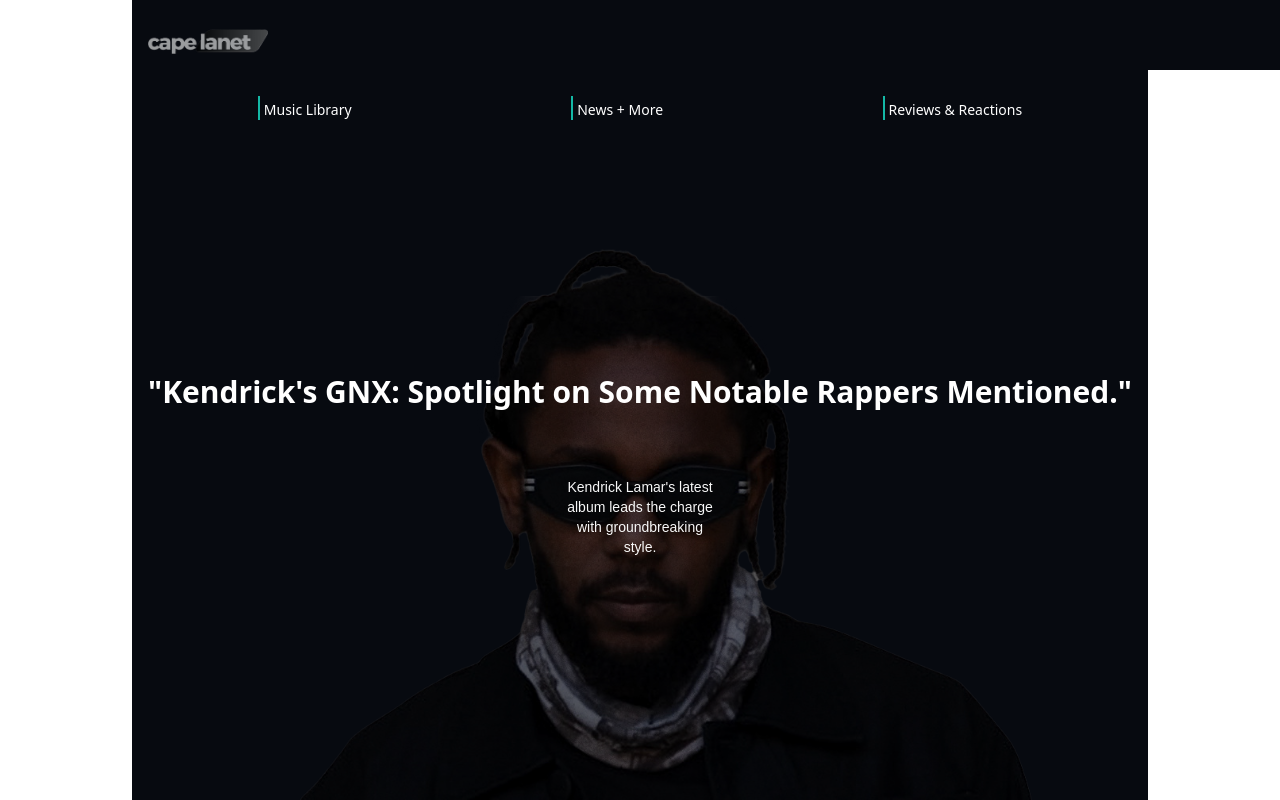
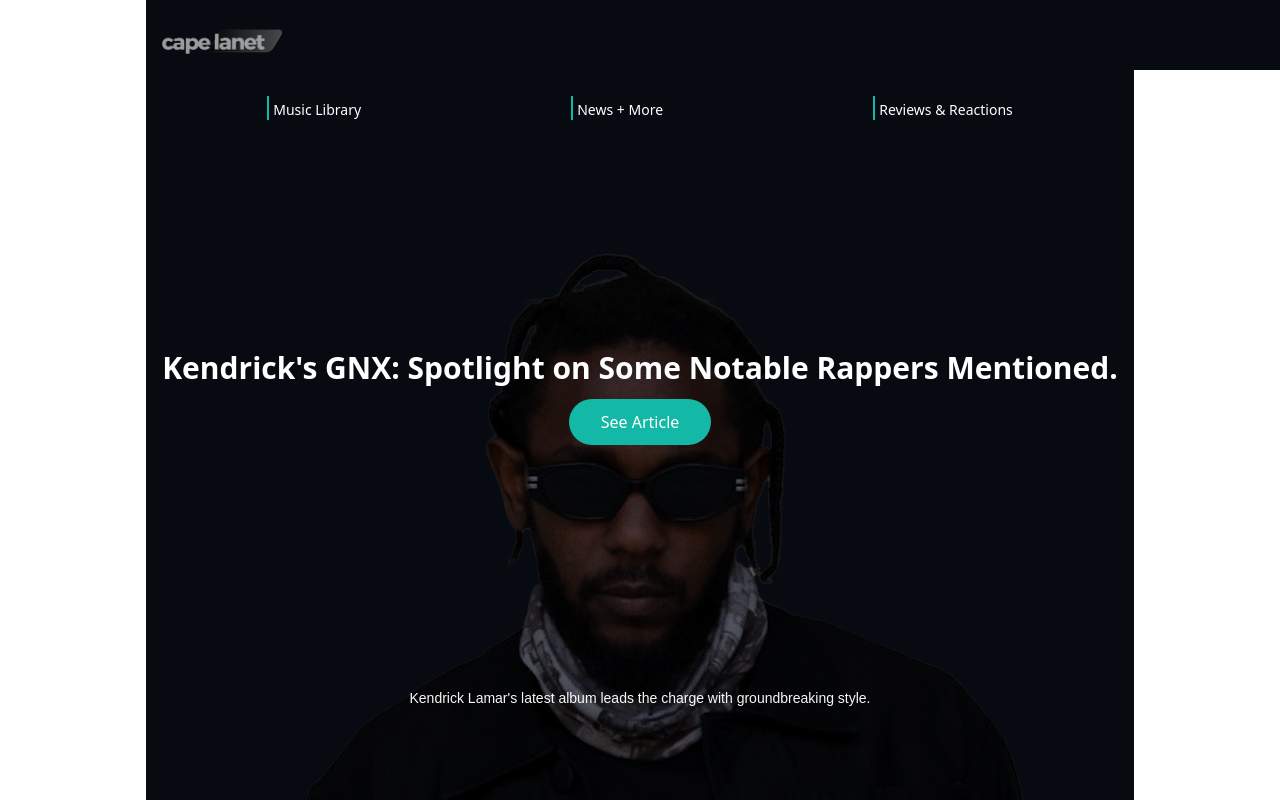
Before and after one commit to Techyana/capelanet-blog, a React (Vite) app: page / in a window 1280 px wide. Built offline with nearby package versions, Linux system fonts and the light colour scheme.

Commit message:
New Headlines Carousel
New Headlines added in the form of a carousel using Framer Motion

```diff
--- a/src/App.tsx
+++ b/src/App.tsx
@@ -10,7 +10,7 @@
 
 const App: React.FC = () => {
   const track = {
-    title: `"Kendrick's GNX: Spotlight on Some Notable Rappers Mentioned."`,
+    title: ``,
     artist: "",
     imageUrl: "",
     audioUrl: "sample-audio-url.mp3",
--- a/src/pages/Home/Home.module.scss
+++ b/src/pages/Home/Home.module.scss
@@ -1,3 +1,5 @@
+
+
 .smoke-effect {
     position: absolute;
     bottom: 0;
--- a/src/pages/Home/Home.tsx
+++ b/src/pages/Home/Home.tsx
@@ -5,7 +5,7 @@
 import imageOne from './Kendrick.png';
 import imageTwo from './LilWayne.png';
 import imageThree from './Nas.png';
-import imageFour from './Snoop-Dogg.png';
+import imageFour from './SnoopDogg_OG.png';
 import imageFive from './Auybrey.png';
 
 interface Track {
@@ -16,11 +16,24 @@
   facts: string[];
 }
 
+interface Article {
+  headline: string;
+  link: string;
+}
+
 const images = [imageOne, imageTwo, imageThree, imageFour, imageFive];
+const articles: Article[] = [
+  { headline: "Kendrick's GNX: Spotlight on Some Notable Rappers Mentioned.", link: "/news-article-1" },
+  { headline: "What Does Hip Hop Look Like in the Upcoming Year 2025.", link: "/news-article-2" },
+  { headline: "Top 5 Movies That Influenced and Redefined the Culture.", link: "/news-article-3" },
+  { headline: "Sample or Make Music From Scratch, beats versus production.", link: "/news-article-4" },
+  { headline: "Podcasts and Traditional Media bias on Music.", link: "/news-article-5" },
+];
 
 const Home: React.FC<{ track: Track }> = ({ track }) => {
   const [factIndex, setFactIndex] = useState(0);
   const [imageIndex, setImageIndex] = useState(0);
+  const [articleIndex, setArticleIndex] = useState(0);
 
   useEffect(() => {
     const factInterval = setInterval(() => {
@@ -31,9 +44,14 @@
       setImageIndex((prevIndex) => (prevIndex + 1) % images.length);
     }, 7000); // Change image every 7 seconds
 
+    const articleInterval = setInterval(() => {
+      setArticleIndex((prevIndex) => (prevIndex + 1) % articles.length);
+    }, 7000); // Change article every 3 seconds
+
     return () => {
       clearInterval(factInterval);
       clearInterval(imageInterval);
+      clearInterval(articleInterval);
     };
   }, [track.facts.length]);
 
@@ -53,7 +71,18 @@
       </AnimatePresence>
       <div className="absolute w-full h-full bg-black bg-opacity-60" />
       <div className="relative z-10 text-center text-white p-4">
-        <h1 className="text-3xl font-bold mb-2">{track.title}</h1>
+        <AnimatePresence>
+          <motion.div
+            key={articleIndex}
+            initial={{ opacity: 0}}
+            animate={{ opacity: 1}}
+            exit={{ opacity: 0}}
+            transition={{ duration: 1 }}
+          >
+            <h1 className="text-3xl font-bold mb-6">{articles[articleIndex].headline}</h1>
+            <Link to={articles[articleIndex].link} className="text-white bg-teal-500 px-8 py-3 rounded-full">See Article</Link>
+          </motion.div>
+        </AnimatePresence>
         <h2 className="text-2xl mb-4">{track.artist}</h2>
         <motion.div
           className={styles['smoke-effect']}
@@ -62,7 +91,7 @@
           exit={{ opacity: 0 }}
           transition={{ duration: 1 }}
         >
-          <p className="text-sm z-10 w-40">{track.facts[factIndex]}</p>
+          <p className="absolute text-sm z-10 w-100 bottom-0 top-24">{track.facts[factIndex]}</p>
         </motion.div>
       </div>
       <div className="absolute top-20 w-full flex justify-around p-4 bg-transparent border-b-0 border-teal-500">
```
Also changed, not shown: src/pages/Home/SnoopDogg_OG.png (added), 1 other file (tests, documents, lock files or other folders).
